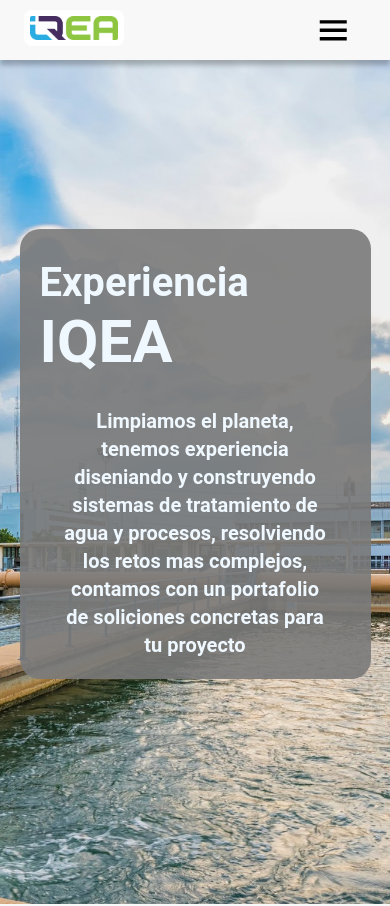
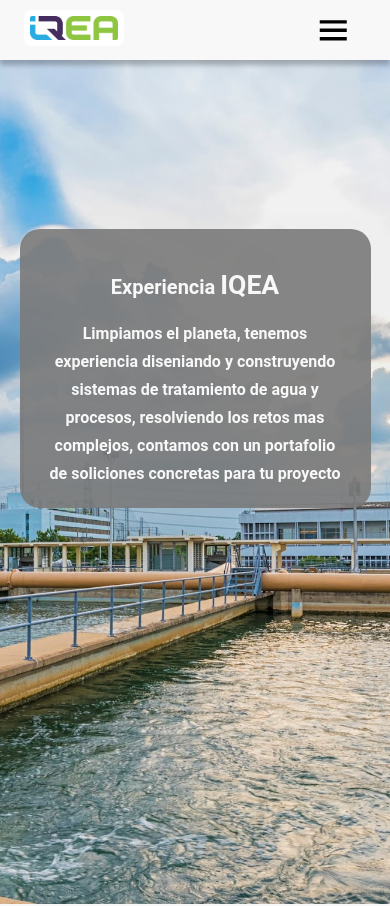
Before and after one commit to juliosantacruz/iqeaPage, a Next.js app: page / in a window 390 px wide. Shown: the top 906 px of the page. Built offline with nearby package versions, Linux system fonts and the light colour scheme.

Commit message:
ajustes responsive

```diff
--- /dev/null
+++ b/src/components/ButtonStyle/ButtonStyle.scss
@@ -0,0 +1,18 @@
+.iqeaBtn {
+  display: flex;
+  justify-content: center;
+
+
+  button {
+    width: 100%;
+    align-items: center;
+    padding: 10px 16.595px 9.5px 16.795px;
+    border-radius: 5px;
+    box-shadow: 0px 2px 4px 0px rgba(0, 0, 0, 0.08),
+      0px 6px 12px 0px rgba(0, 0, 0, 0.08);
+    outline: none;
+    border: none;
+    background: var(--SecondaryBgColor);
+    color: white;
+  }
+}
--- /dev/null
+++ b/src/components/ButtonStyle/index.tsx
@@ -0,0 +1,16 @@
+import React from 'react'
+import './ButtonStyle.scss'
+
+
+
+type ButtonStyle={
+    children:React.ReactNode ,
+
+}
+export default function ButtonStyle({children}:ButtonStyle) {
+  return (
+    <div className='iqeaBtn'>
+         {children}
+    </div>
+  )
+}
--- a/src/components/EmailSubcribe/EmailSubcribe.scss
+++ b/src/components/EmailSubcribe/EmailSubcribe.scss
@@ -1,7 +1,9 @@
 .SubcribeCard {
+  position: relative;
   display: flex;
   flex-direction: row;
   width: 100%;
+  min-height: 350px;
   border-radius: var(--border-radius-lg);
   background: var(--TercearyBgColor);
   overflow: hidden;
@@ -34,7 +36,6 @@
         align-self: stretch;
         border-radius: 8px;
         border: 1px solid rgb(139, 139, 139);
-
       }
       .SubcribeBtn {
         width: 30%;
@@ -54,51 +55,53 @@
   }
 
   .SubcribeImage {
+    top: 0;
+    right: 0;
+    position: absolute;
     width: 30%;
     padding: 12px 0 12px 0;
     margin: 0 30px 0 0;
   }
 
+  @include media-down(lg) {
+    .SubcribeContent {
+      width: 80%;
+      margin: 32px;
 
-  @include media-down(lg){
+      .SubcribeInput {
+        width: 100%;
+      }
+    }
+  }
 
+  @include media-down(md) {
+    .SubcribeContent {
+      width: 80%;
+      margin: 32px;
+      z-index: 5;
+      .SubcribeInput {
+        width: 100%;
+      }
+    }
+    .SubcribeImage {
+      img {
+      }
+    }
+  }
 
-      .SubcribeContent{
-        width: 80%;
-        margin: 32px;
+  @include media-down(sm) {
+    .SubcribeContent {
+      margin: 15px;
+      width: 100%;
 
-        .SubcribeInput{
-          width: 100%;
+      .SubcribeInput {
+        gap: 0;
+        .SubcribeBtn {
+          width: 100px;
+          padding: 0;
+          font-weight: normal;
         }
       }
-
-  }
-
-  @include media-down(md){
-
-      .SubcribeContent{
-        width: 80%;
-        margin: 32px;
-        z-index: 5;
-        .SubcribeInput{
-          width: 100%;
-        }
-      }
-      .SubcribeImage{
-        width: 20px;
-        position: absolute;
-        right: 380px;
-
-        img{
-          height: 280px;
-        }
-      }
-
-  }
-
-  @include media-down(sm){
-    .SubcribeContent{
-      width: 100%;
     }
   }
 }
--- a/src/layout/Footer/index.tsx
+++ b/src/layout/Footer/index.tsx
@@ -37,12 +37,12 @@
               </a>
             </li>
             <li>
-              <a href="/" className="socialLinks">
+              <a href="https://www.linkedin.com/in/arturo-chavez-90979258/" target="_blank" className="socialLinks">
                 <IconLinkedIn />
               </a>
             </li>
             <li>
-              <a href="/" className="socialLinks">
+              <a href="https://www.facebook.com/profile.php?id=100064039061566" target="_blank" className="socialLinks">
                 <IconFacebook />
               </a>
             </li>
--- a/src/sections/AboutUs/AboutUs.scss
+++ b/src/sections/AboutUs/AboutUs.scss
@@ -9,7 +9,9 @@
   flex-direction: row;
 
   .carrusel {
-    width: 50%;
+    display: flex;
+    justify-content: center;
+    width: 60%;
     height: 80%;
 
     img {
@@ -36,21 +38,7 @@
     p {
       margin: 50px 0;
     }
-    .aboutUsBtn {
-      display: flex;
 
-      button {
-        align-items: center;
-        padding: 10px 16.595px 9.5px 16.795px;
-        border-radius: 5px;
-        box-shadow: 0px 2px 4px 0px rgba(0, 0, 0, 0.08),
-          0px 6px 12px 0px rgba(0, 0, 0, 0.08);
-        outline: none;
-        border: none;
-        background: var(--SecondaryBgColor);
-        color: white;
-      }
-    }
   }
 
   @include media-down(md){
@@ -71,6 +59,7 @@
 
     .carrusel {
       width: 100%;
+      height: 450px;
       margin: 20px 0;
       img {
         width: 100%;
@@ -83,11 +72,7 @@
       p{
         margin: 20px 0;
       }
-      .aboutUsBtn{
-        .LeAboutUsBtn{
-            width: 100%;
-        }
-      }
+
     }
   }
 }
--- a/src/sections/AboutUs/index.tsx
+++ b/src/sections/AboutUs/index.tsx
@@ -2,6 +2,7 @@
 import "./AboutUs.scss";
 import Image from "next/image";
 import imgSample from "@/assets/servicios/ImgVt1.jpeg";
+import ButtonStyle from "@/components/ButtonStyle";
 
 export default function AboutUs() {
   return (
@@ -16,9 +17,11 @@
           paquete completo, para que el cliente tenga el trato directo con el
           diseñador, suministrador ejecutor de obra.
         </p>
-        <div className="aboutUsBtn">
-          <button type="button" className="LeAboutUsBtn">Cotiza tu Proyecto</button>
-        </div>
+        <ButtonStyle >
+          <button type="button" >Cotiza tu Proyecto</button>
+
+        </ButtonStyle>
+
       </div>
       <div className="carrusel  ">
         <Image src={imgSample} alt="" />
--- a/src/sections/Hero2/Hero2.scss
+++ b/src/sections/Hero2/Hero2.scss
@@ -7,6 +7,43 @@
   background-size: 150%;
 
   animation: pan-hero-img 20s linear infinite;
+  .title {
+    position: absolute;
+    top: 30%;
+    left: 10%;
+    width: 45%;
+    margin: auto;
+    display: flex;
+    flex-direction: column;
+    justify-content: center;
+    align-items: center;
+
+    background-color: rgba(122, 122, 122, 0.9);
+    border-radius: 30px;
+
+    text-align: justify;
+  text-justify: inter-word;
+  padding: 35px;
+    h1 {
+      font-size: var(--TitleTextSize);
+      margin: 20px 10px;
+      color: var(--SecondaryTextColor);
+    }
+    p {
+      font-size: var(--ContentTextSize);
+      // margin: 10px 20px ;
+      font-weight: 600;
+      color: var(--SecondaryTextColor);
+    }
+    .text-gradient {
+      // background-image: var(--accent-gradient);
+      // -webkit-background-clip: text;
+      // -webkit-text-fill-color: transparent;
+      // background-size: 400%;
+      // background-position: 0%;
+    }
+  }
+
   @keyframes pan-hero-img {
     /* recorrido 1 */
     0% {
@@ -30,50 +67,17 @@
     }
   }
 
-  .title {
-    position: relative;
-    top: 30%;
-    width: 45%;
-    margin: auto;
-    display: flex;
-    flex-direction: column;
-    justify-content: center;
-    align-items: center;
-
-    background-color: rgba(122, 122, 122, 0.9);
-    border-radius: 30px;
-
-    text-align: justify;
-  text-justify: inter-word;
-    h1 {
-      font-size: 40px;
-      margin: 20px 10px;
-      color: aliceblue;
-    }
-    p {
-      font-size: 20px;
-      margin: 10px 20px ;
-      font-weight: 600;
-      color: aliceblue;
-    }
-    .text-gradient {
-      // background-image: var(--accent-gradient);
-      // -webkit-background-clip: text;
-      // -webkit-text-fill-color: transparent;
-      // background-size: 400%;
-      // background-position: 0%;
-    }
-  }
   @media screen and (max-width: 1024px) {
     .title {
+      left: 20%;
       width: 60%;
     }
   }
 
   @media screen and (max-width: 768px) {
     .title {
+      left: 10%;
       width: 80%;
-      padding: 10px;
       border-radius: 10px;
     }
     @keyframes pan-hero-img {
@@ -102,10 +106,13 @@
 
   @media screen and (max-width: 425px) {
     .title {
+      position: relative;
+      left: 0;
       top: 20%;
       width: 90%;
       border-radius: 20px;
-      padding: 10px;
+      padding: 20px;
+      text-align: left;
     }
     h1 {
       font-size: 1.6rem;
@@ -113,7 +120,7 @@
       color: aliceblue;
     }
     .text-gradient {
-      font-size: 60px;
+      font-size: calc(  var(--TitleTextSize) * 1.33 );
       // background-image: var(--accent-gradient);
       // -webkit-background-clip: text;
       // -webkit-text-fill-color: transparent;
@@ -122,7 +129,7 @@
     }
     p {
       font-size: 18px;
-      margin: 10px 0 20px 0;
+      // margin: 10px 0 20px 0;
       padding: 0 10px;
       text-align: center;
       font-weight: 500;
--- a/src/sections/Projects/index.tsx
+++ b/src/sections/Projects/index.tsx
@@ -3,6 +3,7 @@
 import "./Projects.scss";
 import CardProject from "@/components/CardProject";
 import { Slide, Slideshow } from "@/components/Slideshow";
+import ButtonStyle from "@/components/ButtonStyle";
 
 export default function Projects() {
   return (
@@ -41,9 +42,11 @@
           </Slide>
         </Slideshow>
       </div>
-      <div className="buttonProjects centerDiv">
-        <button>Ver Mas</button>
-      </div>
+      <ButtonStyle>
+        <button style={{maxWidth:'350px', margin:"30px 0"}}>Ver Mas</button>
+
+      </ButtonStyle>
+
     </section>
   );
 }
```
Also changed, not shown: src/components/EmailSubcribe/index.tsx (+17 -13 lines).
